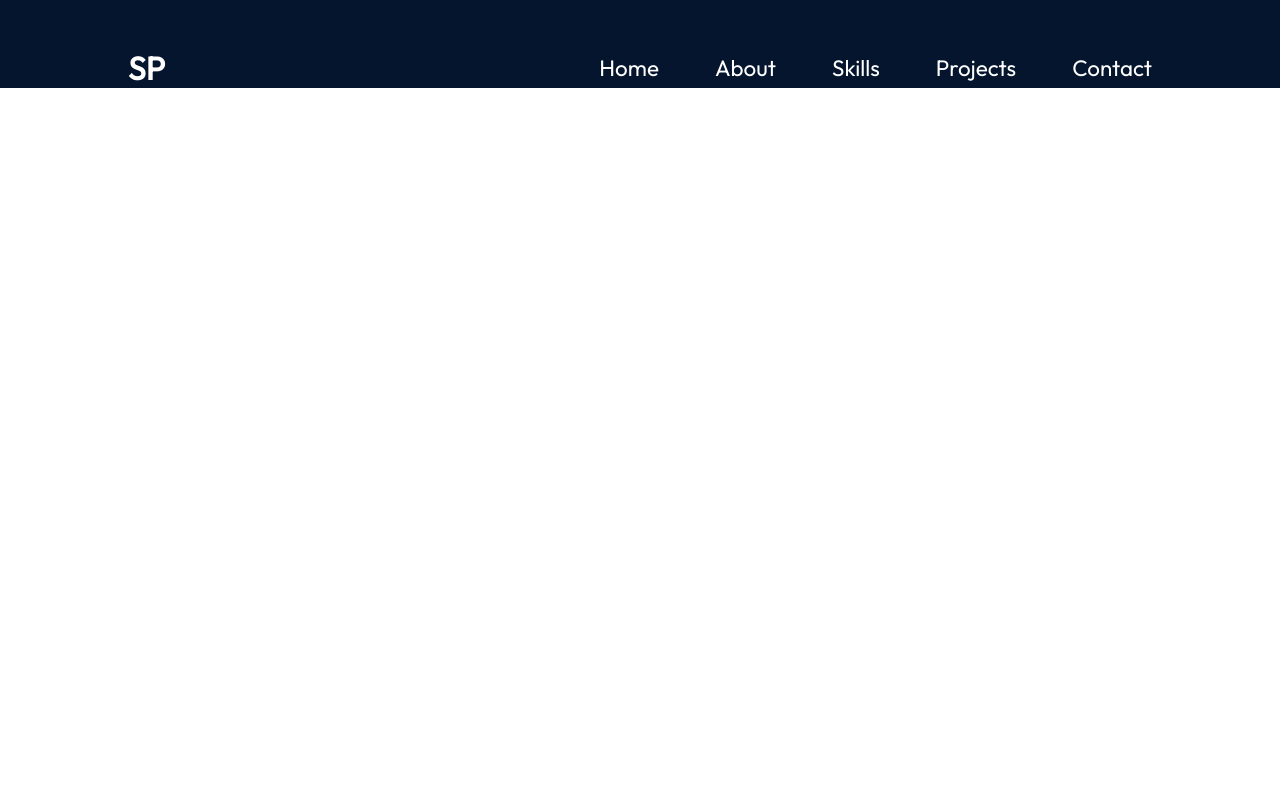
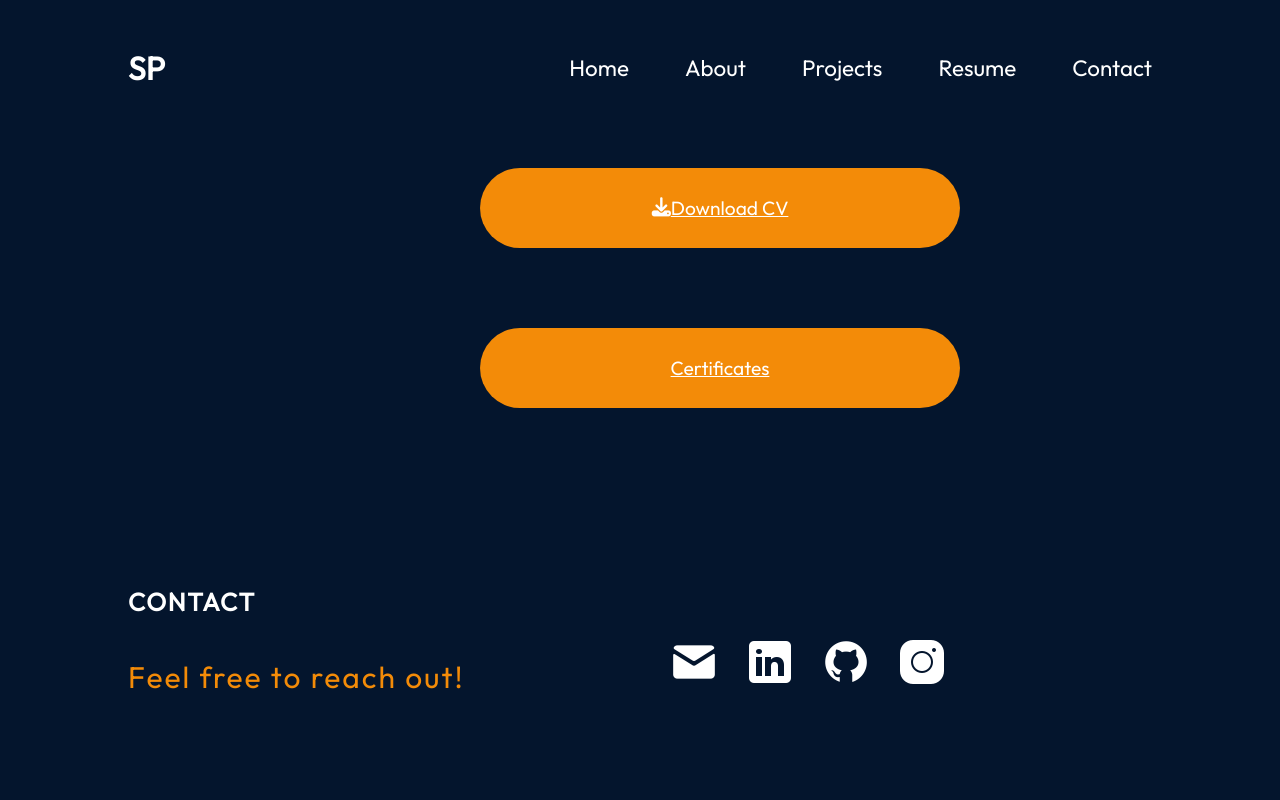
Before and after one commit to sujataprasad01/CodeClauseInternship_PortfolioWebsite, a React (Create React App) app: page /resume in a window 1280 px wide. Shown: the top 800 px of the page. Built offline with nearby package versions, Linux system fonts and the light colour scheme.

Commit message:
modified skills

```diff
--- a/src/App.jsx
+++ b/src/App.jsx
@@ -5,7 +5,8 @@ import Credit from './components/Credits/Credit';
 import Hero from './components/Hero/Hero';
 import Navbar from './components/Navbar/Navbar';
 import Project from './components/Project/Project';
-import Skills from './components/Skills/Skills';
+import Resume from './components/Resume/Resume';
+// import Skills from './components/Skills/Skills';
 import{BrowserRouter as Router,Routes,Route} from "react-router-dom";
 // import { useState } from 'react';
 function App() {
@@ -22,11 +23,13 @@ function App() {
           <Route exact path="/" element={
     <Hero></Hero>}></Route>
           <Route exact path="/about" element={
-    <About></About>}></Route>
-          <Route exact path="/experience" element={
-    <Skills></Skills>}></Route>
+    <About>  </About>}></Route>
+          {/* <Route exact path="/experience" element={
+    <Skills></Skills>}></Route> */}
           <Route exact path="/project" element={
     <Project></Project>}></Route>
+    <Route exact path="/resume" element={
+    <Resume></Resume>}></Route>
           <Route exact path="/contact" element={
     <Contact></Contact>}></Route>
           <Route exact path="/" element={
--- a/src/components/About/About.jsx
+++ b/src/components/About/About.jsx
@@ -6,6 +6,8 @@ import backicon from '../../assets/about/serverIcon.png'
 import uiicon from '../../assets/about/uiIcon.png'
 import dsicon from '../../assets/about/datasc.png'
 import { Contact } from '../Contact/Contact'
+import Skills from '../Skills/Skills'
+import { Link } from 'react-router-dom'
 const About = () => {
   return (
     <>
@@ -19,26 +21,34 @@ const About = () => {
             <img src={aboutimg}></img>
         </div>
         <div className={styles.description}>
-           <div className={styles.list}>
+        <Link to='/project'><div className={styles.list}>
                 <div className={styles.ds}><img src={dsicon} ></img></div>
                 <div className={styles.domain}><h3  className={styles.domain}><span className={styles.coloredword}>Data Scientist</span></h3><p>Currently working on Data Scientist with the domains under it like Al,Ml and DL. Intrested in python and statistics and algotithms</p></div>
             </div>
-            <div className={styles.list}>
+            </Link>
+            <Link to='/project'><div className={styles.list}>
                 <div><img src={fronticon}></img></div>
                 <div className={styles.domain}><h3  className={styles.domain}><span className={styles.coloredword}>Frontend Developer</span></h3>
                 <p>I'm a front-end developer with experience in building responsive and optimized sites with HTML, CSS and JS including libraries like react.js. </p></div>
             </div>
-            <div className={styles.list}>
+            </Link>
+            <Link to='/project'><div className={styles.list}>
                 <div><img src={backicon}></img></div>
                 <div className={styles.domain}><h3  className={styles.domain}><span className={styles.coloredword}>Backend Developer</span></h3><p>I can develop fast and optimised back-end systems and APIs using MERN</p></div>
             </div>
-            <div className={styles.list}>
+            </Link>
+            <Link to='/project'><div className={styles.list}>
                 <div><img src={uiicon}></img></div>
                 <div className={styles.domain}><h3  className={styles.domain}><span className={styles.coloredword}>UI Designer</span></h3><p>I have designed multiple landing pages and have created design systems as well</p></div>
             </div>
+            </Link>
 
         </div>
       </div>
+    </div>
+    <div>
+
+      <Skills></Skills>
     </div>
     <div>
     <Contact></Contact>
--- a/src/components/Contact/Contact.jsx
+++ b/src/components/Contact/Contact.jsx
@@ -23,7 +23,7 @@ export const Contact = () => {
           </a>
         </li>
         <li className={styles.link}>
-          <a href="https://www.linkedin.com/myname">
+          <a href="https://www.linkedin.com/in/sujata-prasad/">
           <img
             src={linkedin}
             alt="LinkedIn icon"
@@ -31,7 +31,7 @@ export const Contact = () => {
           </a>
         </li>
         <li className={styles.link}>
-          <a href="https://www.github.com/myname">
+          <a href="https://github.com/sujataprasad01">
           <img src={github} alt="Github icon" />
           </a>
         </li>
--- a/src/components/Navbar/Navbar.jsx
+++ b/src/components/Navbar/Navbar.jsx
@@ -19,8 +19,9 @@ const Navbar = () => {
             onClick={()=>setMenuopen(false)}>
                 <li><Link to='/'>Home</Link></li>
                 <li><Link to='/about'>About</Link></li>
-                <li><Link to='/experience'>Skills</Link></li>
+                {/* <li><Link to='/experience'>Skills</Link></li> */}
                 <li><Link to='/project'>Projects</Link></li>
+                <li><Link to='/resume'>Resume</Link></li>
                 <li><Link to='/contact'>Contact</Link></li>
             </ul>
         </div>
--- a/src/components/Project/Project.jsx
+++ b/src/components/Project/Project.jsx
@@ -56,6 +56,7 @@ const Project = () => {
         </div>
      </div>
     </div>
+    <div className={styles.more_projects}><h5>Checkout my Github profile below for more projects... </h5></div>
    </section>
     <div>
     <Contact></Contact>
--- a/src/components/Project/Project.module.css
+++ b/src/components/Project/Project.module.css
@@ -95,7 +95,14 @@
   background: var(--color-primary);
   padding: 1px 22px;
 }
-
+.more_projects{
+  display: flex;
+  justify-content: center;
+  align-items: center;
+  text-align: center;
+  height: 5rem;
+  font-size: 1.5rem;
+}
  @media screen and (max-width:830px){
     .container{
       height: 250vh;
--- /dev/null
+++ b/src/components/Resume/Resume.jsx
@@ -0,0 +1,21 @@
+import React from 'react'
+import { Contact } from '../Contact/Contact'
+import { Link } from 'react-router-dom'
+import styles from './Resume.module.css'
+const Resume=()=> {
+  return (
+    <>
+    <div className={styles.resume}>
+      <Link to='https://acrobat.adobe.com/id/urn:aaid:sc:AP:d844f860-8f6d-4981-9916-a98c0f9ad6ac' className={styles.resume_button}><i class="fa-solid fa-download"></i>Download CV</Link>
+    </div>
+    <div className={styles.resume}>
+      <Link to='https://linktr.ee/sujataprasad01' className={styles.resume_button}>Certificates</Link>
+    </div>
+    <div>
+     <Contact></Contact>
+    </div>
+    </>
+  )
+}
+
+export default Resume
--- /dev/null
+++ b/src/components/Resume/Resume.module.css
@@ -0,0 +1,27 @@
+.resume{
+    display: flex;
+    text-align: center;
+    /* justify-content: center; */
+    height: 20vh;
+    width: 100vw;
+    display: flex;
+    flex-direction: column;
+    padding-left: 30rem;
+    padding-top: 5rem;
+}
+.resume_button{
+    display: flex;
+    text-align: center;
+    align-items: center;
+    justify-content: center;
+    color: white;
+    background-color:#F38B08;
+    height: 5rem;
+    width: 30rem;
+  font-size:larger;
+  border-radius:100px;
+}
+.resume_button Link{
+    height: 5rem;
+    width: 50rem;
+}
--- a/src/components/Skills/Skills.jsx
+++ b/src/components/Skills/Skills.jsx
@@ -57,9 +57,9 @@ const Skills = () => {
       </div>
 
     </div>
-    <div>
+    {/* <div>
     <Contact></Contact>
-    </div>
+    </div> */}
     </>
   )
 }
```
